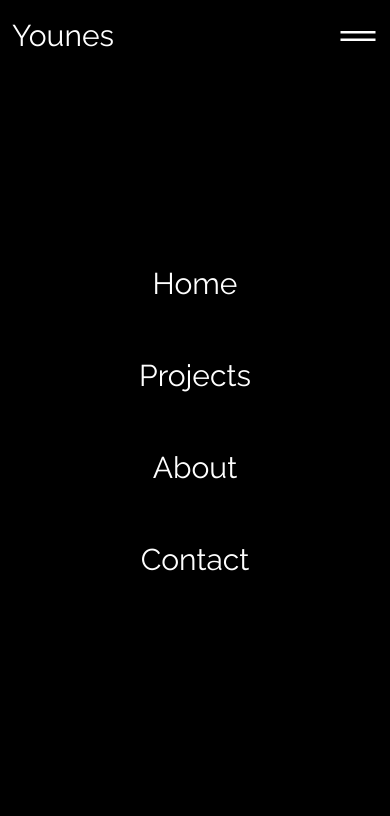
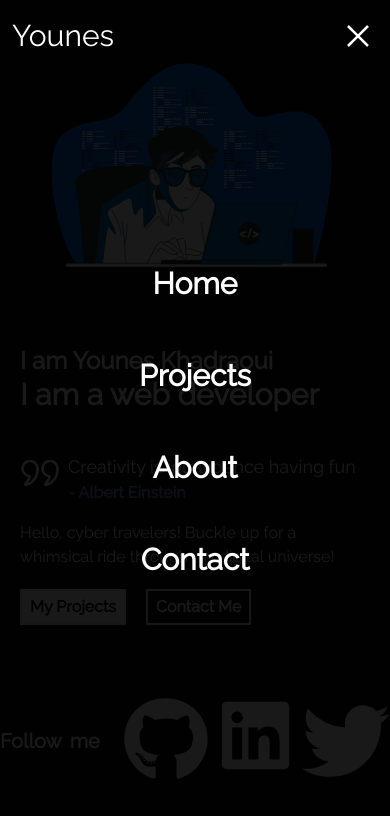
Before and after one commit to Younes-khadraoui/Portfolio, a Next.js app: page / in a window 390 px wide. Both pictures are taken after a click on the button 358 px from the left and 36 px from the top of the page. Shown: the top 816 px of the page. Built offline with nearby package versions, Linux system fonts and the light colour scheme.

Commit message:
Fix : fixed the header

```diff
--- a/package.json
+++ b/package.json
@@ -21,14 +21,14 @@
     "zod": "^3.22.4"
   },
   "devDependencies": {
-    "@types/node": "^20",
-    "@types/react": "^18",
+    "@types/node": "^20.8.6",
+    "@types/react": "^18.2.28",
     "@types/react-dom": "^18",
     "autoprefixer": "^10",
     "eslint": "^8",
     "eslint-config-next": "13.5.4",
     "postcss": "^8",
     "tailwindcss": "^3",
-    "typescript": "^5"
+    "typescript": "^5.2.2"
   }
 }
--- a/src/components/Header.tsx
+++ b/src/components/Header.tsx
@@ -1,4 +1,5 @@
 import menu from "../assets/menu.svg";
+import quit from "../assets/quit.svg";
 import { useState } from "react";
 import { motion } from "framer-motion";
 import Image from "next/image";
@@ -6,8 +7,13 @@ import Link from "next/link";
 
 const Header = () => {
   const [toggled, setToggled] = useState(false);
-  const handleLinkClick = () => {
-    setToggled(false);
+  const [Icon, setIcon] = useState(menu);
+  const navStyle = {
+    className: `font-bold lg:gap-4 lg:text-2xl lg:flex lg:justify-center cursor-default ${
+      toggled
+        ? "bg-black bg-opacity-90 flex fixed bottom-0 left-0 flex-col w-full h-screen gap-14 text-3xl justify-center items-center lg:hidden"
+        : "Links hidden lg:flex"
+    }`,
   };
 
   return (
@@ -28,12 +34,16 @@ const Header = () => {
         </motion.p>
       </Link>
 
-      <ul className="Links hidden font-bold || lg:gap-4 lg:text-2xl lg:flex lg:justify-center cursor-default">
+      <ul className={navStyle.className}>
         <motion.li
           whileHover={{ scale: 1.1 }}
           whileTap={{ scale: 0.9 }}
           transition={{
             duration: 0.2,
+          }}
+          onClick={() => {
+            toggled ? setToggled(false) : null;
+            setIcon(Icon == quit ? menu : quit);
           }}
         >
           <Link href="/">Home</Link>
@@ -44,6 +54,10 @@ const Header = () => {
           transition={{
             duration: 0.2,
           }}
+          onClick={() => {
+            toggled ? setToggled(false) : null;
+            setIcon(Icon == quit ? menu : quit);
+          }}
         >
           <Link href="/projects">Projects</Link>
         </motion.li>
@@ -52,6 +66,10 @@ const Header = () => {
           whileTap={{ scale: 0.9 }}
           transition={{
             duration: 0.2,
+          }}
+          onClick={() => {
+            toggled ? setToggled(false) : null;
+            setIcon(Icon == quit ? menu : quit);
           }}
         >
           <Link href="/about">About</Link>
@@ -62,45 +80,23 @@ const Header = () => {
           transition={{
             duration: 0.2,
           }}
+          onClick={() => {
+            toggled ? setToggled(false) : null;
+            setIcon(Icon == quit ? menu : quit);
+          }}
         >
           <Link href="/contact">Contact</Link>
         </motion.li>
       </ul>
 
-      <>
-        {toggled && (
-          <motion.ul className="bg-black flex fixed bottom-0 left-0 flex-col w-full h-screen gap-14 text-3xl justify-center items-center || lg:hidden">
-            <li>
-              <Link href="/" onClick={handleLinkClick}>
-                Home
-              </Link>
-            </li>
-            <li>
-              <Link href="/projects" onClick={handleLinkClick}>
-                Projects
-              </Link>
-            </li>
-            <li>
-              <Link href="/about" onClick={handleLinkClick}>
-                About
-              </Link>
-            </li>
-            <li>
-              <Link href="/contact" onClick={handleLinkClick}>
-                Contact
-              </Link>
-            </li>
-          </motion.ul>
-        )}
-      </>
-
       <button
         className="flex justify-end z-20 || lg:hidden"
         onClick={() => {
           setToggled(!toggled);
+          setIcon(Icon == quit ? menu : quit);
         }}
       >
-        <Image className="w-10" src={menu} alt="burger menu button" />
+        <Image className="w-10" src={Icon} alt="burger menu button" />
       </button>
     </motion.div>
   );
```
Also changed, not shown: src/assets/light.jpg (deleted), 1 other file (tests, documents, lock files or other folders).
